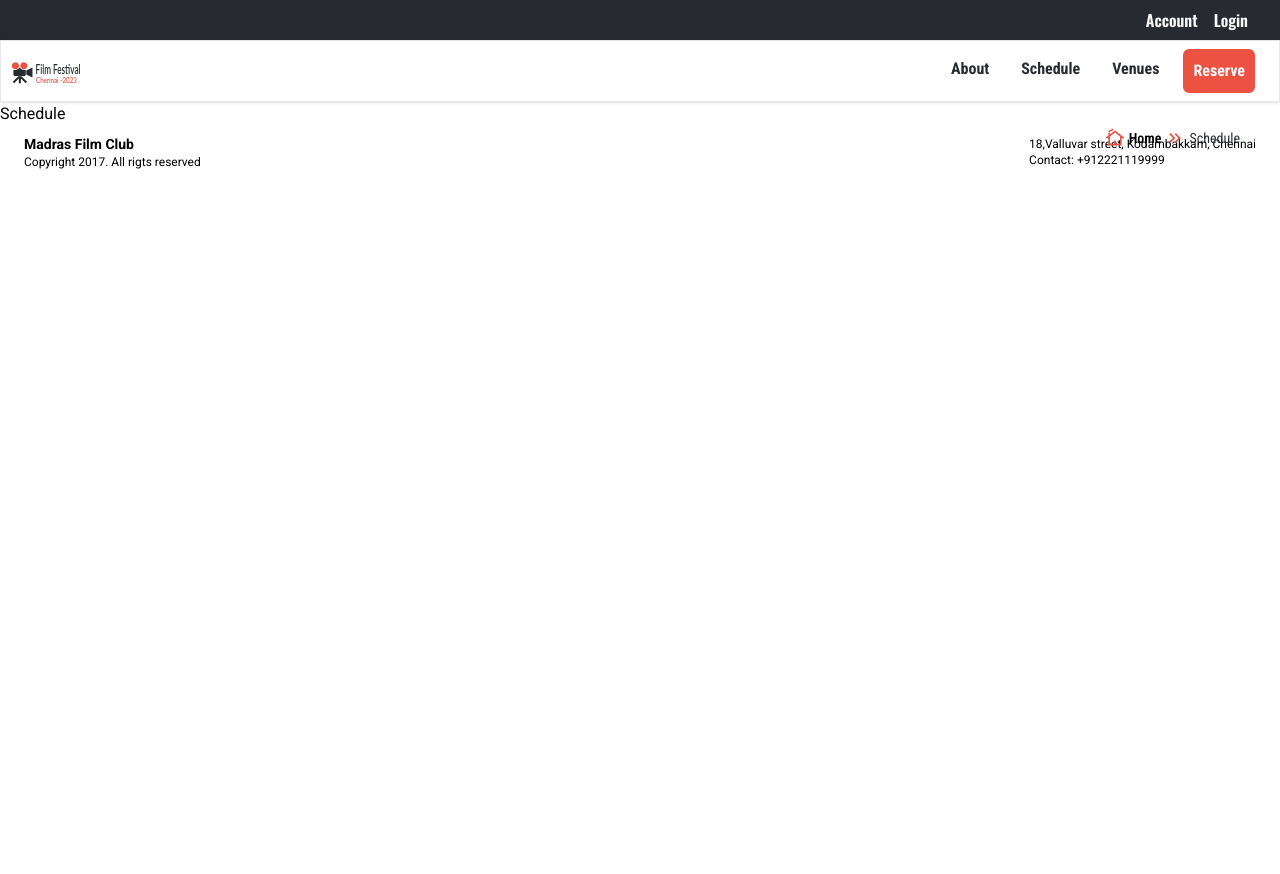
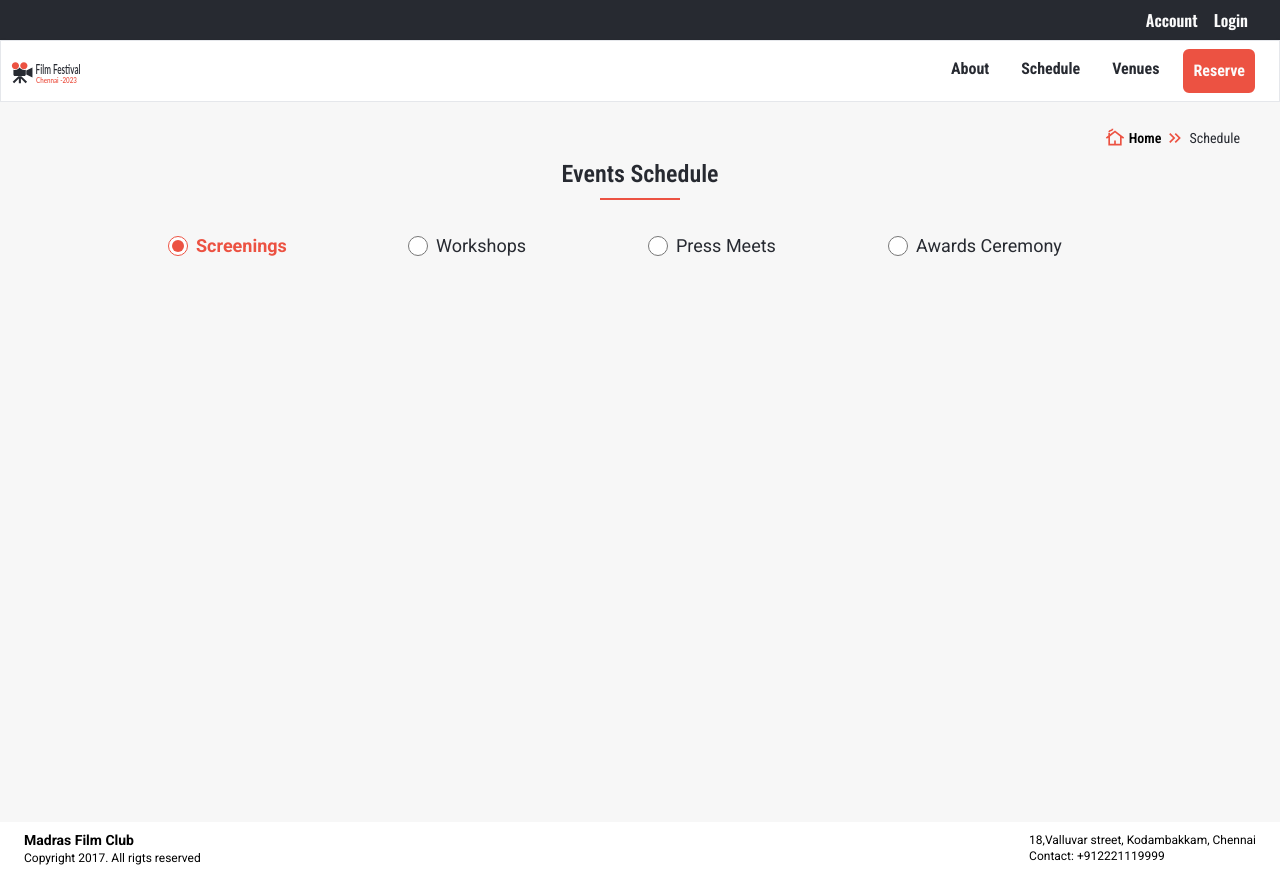
Before and after one commit to ram1117/filmfestival-v2-fe, a Next.js app: page /schedule in a window 1280 px wide. Before the commit the page ends 800 px from the top, so only its background shows below. Built offline with nearby package versions, Linux system fonts and the light colour scheme.

Commit message:
add schedules data and radio controls

```diff
--- a/src/app/schedule/page.tsx
+++ b/src/app/schedule/page.tsx
@@ -1,7 +1,11 @@
+import ScheduleSection from "@/components/schedulepage/ScheduleSection";
+import SectionHeader from "@/atoms/SectionHeader";
+
 const SchedulePage = () => (
-  <section>
-    <h1>Schedule</h1>
-  </section>
+  <main className="min-h-[90vh] py-12 flex flex-col items-center text-text-secondary bg-bg-color-primary">
+    <SectionHeader color="text-text-secondary">Events Schedule</SectionHeader>
+    <ScheduleSection />
+  </main>
 );
 
 export default SchedulePage;
--- /dev/null
+++ b/src/components/schedulepage/RadioSelection.tsx
@@ -0,0 +1,78 @@
+interface RadioSelectionProps {
+  activeIndex: number;
+  setActiveIndex: React.Dispatch<React.SetStateAction<number>>;
+}
+
+const RadioSelection = ({
+  activeIndex,
+  setActiveIndex,
+}: RadioSelectionProps) => {
+  const handleChange = (index: number) => {
+    setActiveIndex(index);
+  };
+
+  const findActiveStyle = (index: number) => {
+    return activeIndex === index
+      ? "text-custom-red font-semibold lg:font-bold"
+      : "";
+  };
+
+  return (
+    <div className="grid grid-cols-2 md:grid-cols-4 text-sm lg:text-lg gap-1 lg:gap-4 w-11/12 lg:w-3/4 max-w-[1248px] p-1 lg:p-2">
+      <div className="flex gap-2 items-center">
+        <input
+          className="accent-custom-red h-4 w-4 lg:h-5 lg:w-5"
+          type="radio"
+          onChange={() => handleChange(0)}
+          name="active-index"
+          id="radio-screen"
+          checked={activeIndex === 0}
+        />
+        <label htmlFor="radio-screen" className={findActiveStyle(0)}>
+          Screenings
+        </label>
+      </div>
+      <div className="flex gap-2 items-center">
+        <input
+          className="accent-custom-red h-4 w-4 lg:h-5 lg:w-5"
+          type="radio"
+          onChange={() => handleChange(1)}
+          name="active-index"
+          id="radio-workshop"
+          checked={activeIndex === 1}
+        />
+        <label htmlFor="radio-workshop" className={findActiveStyle(1)}>
+          Workshops
+        </label>
+      </div>
+      <div className="flex gap-2 items-center">
+        <input
+          className="accent-custom-red h-4 w-4 lg:h-5 lg:w-5"
+          type="radio"
+          onChange={() => handleChange(2)}
+          name="active-index"
+          id="radio-press"
+          checked={activeIndex === 2}
+        />
+        <label htmlFor="radio-press" className={findActiveStyle(2)}>
+          Press Meets
+        </label>
+      </div>
+      <div className="flex gap-2 items-center">
+        <input
+          className="accent-custom-red h-4 w-4 lg:h-5 lg:w-5"
+          type="radio"
+          onChange={() => handleChange(3)}
+          name="active-index"
+          id="radio-awards"
+          checked={activeIndex === 3}
+        />
+        <label htmlFor="radio-awards" className={findActiveStyle(3)}>
+          Awards Ceremony
+        </label>
+      </div>
+    </div>
+  );
+};
+
+export default RadioSelection;
--- /dev/null
+++ b/src/components/schedulepage/ScheduleSection.tsx
@@ -0,0 +1,19 @@
+"use client";
+
+import { useState } from "react";
+import RadioSelection from "./RadioSelection";
+
+const ScheduleSection = () => {
+  const [activeIndex, setActiveIndex] = useState(0);
+
+  return (
+    <section className="flex flex-col items-center w-full">
+      <RadioSelection
+        activeIndex={activeIndex}
+        setActiveIndex={setActiveIndex}
+      />
+    </section>
+  );
+};
+
+export default ScheduleSection;
--- a/src/components/venues/VenueItem.tsx
+++ b/src/components/venues/VenueItem.tsx
@@ -25,7 +25,7 @@ const VenueItem = ({ venueData }: VenueItemProps) => (
         src={venueData.imgSrc}
         alt={venueData.alt}
         imageSize={imageSize}
-        sizes="40vw"
+        sizes="(min-width: 768px) 90vw, 40vw"
         className="rounded-xl"
       />
     </div>
@@ -37,13 +37,16 @@ const VenueItem = ({ venueData }: VenueItemProps) => (
       </h4>
       <h4 className="text-sm lg:text-base">{venueData.description}</h4>
       {venueData.link && (
-        <Link href={venueData.link}>
-          <div className="w-full flex justify-end items-center my-2 lg:my-4">
+        <div className="w-full flex justify-between items-center my-2 lg:my-4">
+          <h6 className="font-light">
+            {venueData.address}, {venueData.city}
+          </h6>
+          <Link href={venueData.link}>
             <h6 className="text-sm lg:text-base text-center p-1 lg:p-2 border rounded-md border-custom-red w-32 lg:w-44 bg-custom-red text-text-primary font-semibold text-xs lg:text-sm">
               {venueData.linkText}
             </h6>
-          </div>
-        </Link>
+          </Link>
+        </div>
       )}
     </div>
   </li>
```
Also changed, not shown: src/data/ScheduleData.ts (added, +136 -0 lines), src/data/VenueData.ts (+4 -4 lines).
